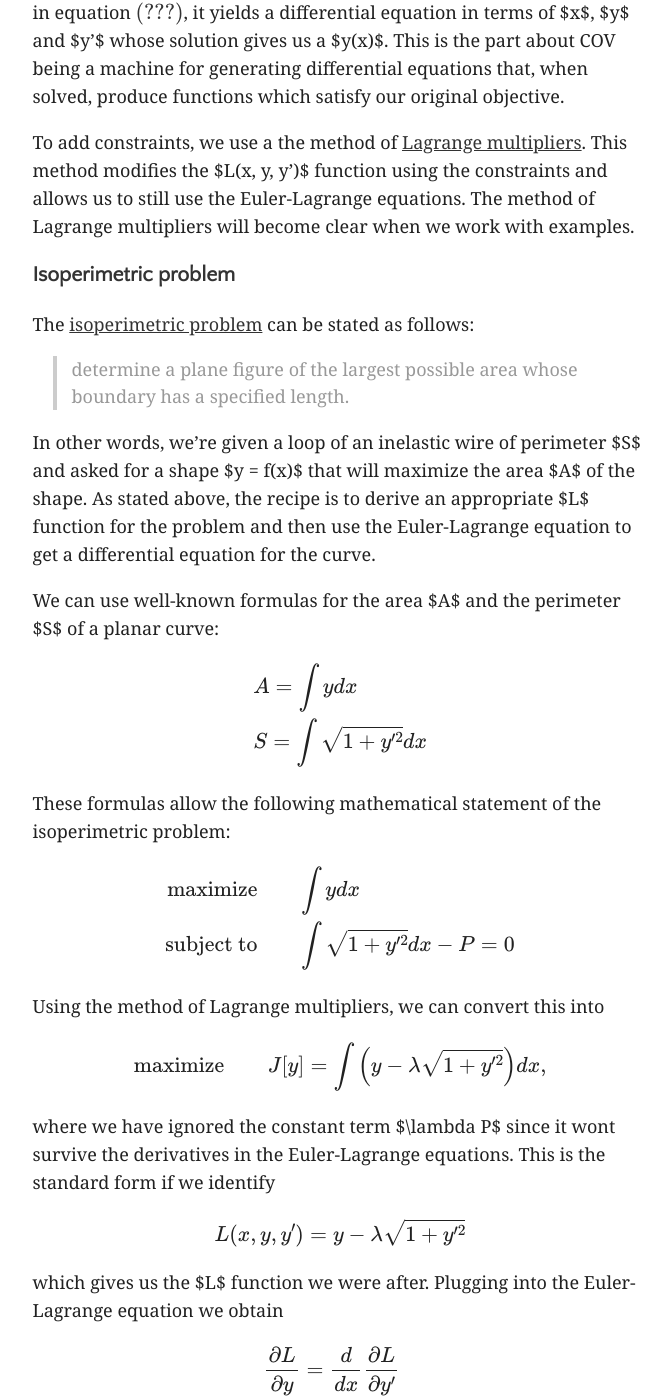
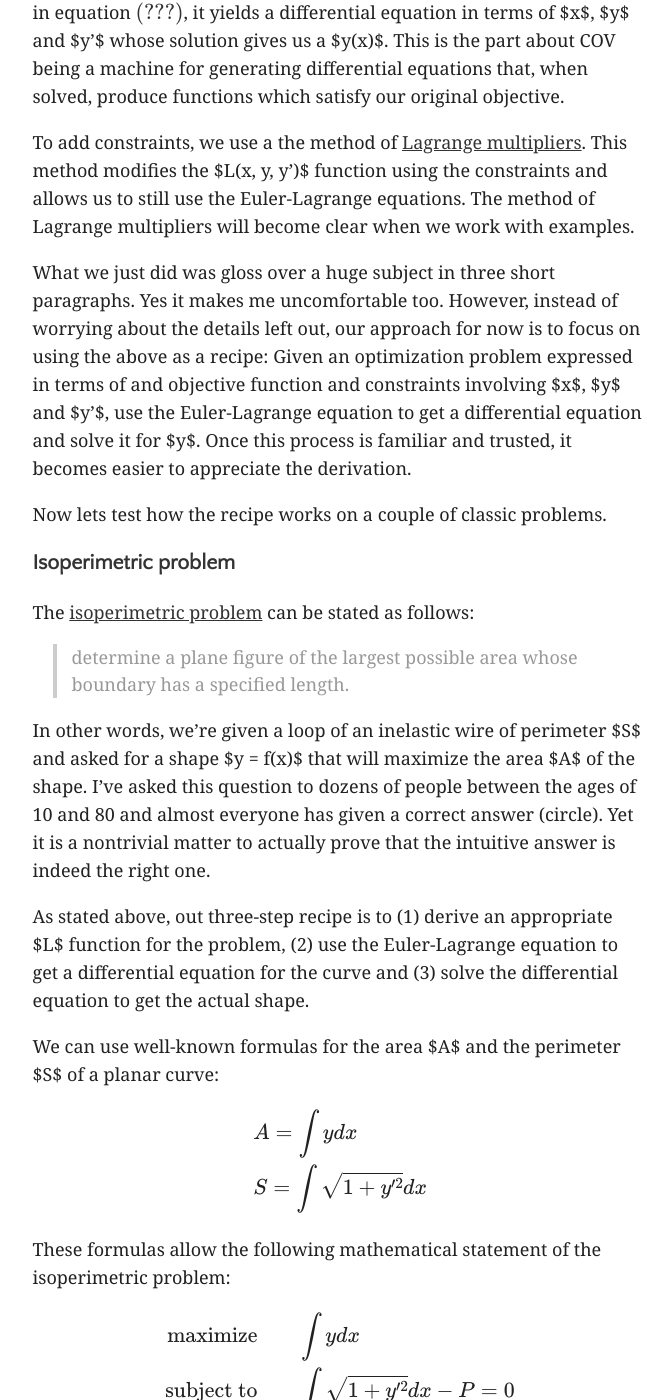
Before and after one commit to rohan-kekatpure/rohan-kekatpure.github.io, a Jekyll site: the page built from _posts/2020-08-11-calculus-of-variations.md, in a window 1280 px wide and 1400 px high, scrolled down 5388 px. Shown: the whole window, without its empty margins (300-971 px from the left). Built offline with Jekyll 4.4.1, drawn with Linux system fonts in a browser that asks for light colours; formulas are drawn with MathJax 3; some of the changed text lies outside the part shown.

Commit message:
Introduction to  COV

```diff
--- a/_posts/2020-08-11-calculus-of-variations.md
+++ b/_posts/2020-08-11-calculus-of-variations.md
@@ -112,11 +112,11 @@ $$
 Any subroutine which calculates the mean, median, variance, or area, of an input function is a functional. Objective
 functions used in machine learning algorithms are functionals. There are examples of functionals in scientific libraries
 (e.g. [numerical integration using Simpson's
-rule](https://docs.scipy.org/doc/scipy/reference/generated/scipy.integrate.simps.html)). Fourier transform, on the
-other hand, is _not_ a functional by our definition. A Fourier transform calculator takes in a function and outputs
+rule](https://docs.scipy.org/doc/scipy/reference/generated/scipy.integrate.simps.html)).
+Fourier transform, on the other hand, is _not_ a functional by our definition since it takes in a function and outputs
 another function, not a scalar.
 
-For a calculus of variations problem we cannot write a general recipe like solve $f'(x) = 0$ because finding an $f(x)$
+For a COV problems we cannot write a general recipe like solve $f'(x) = 0$ because finding an $f(x)$
 that minimizes $J[f(x)]$ is a harder problem than finding an $x$ that minimizes $f(x)$. We therefore have to proceed by
 identifying special cases of $J[f]$ and developing special equations for them. The most common special case is one where
 $J$ depends on the _integral_ of a function $L()$ which is itself a function only of $x$, $y =f(x)$ and $y'= f'(x)$.
@@ -156,6 +156,14 @@ To add constraints, we use a the method of [Lagrange multipliers](https://en.wik
 This method modifies the $L(x, y, y')$ function using the constraints and allows us to still use the Euler-Lagrange
 equations. The method of Lagrange multipliers will become clear when we work with examples.
 
+What we just did was gloss over a huge subject in three short paragraphs. Yes it makes me uncomfortable too. However,
+instead of worrying about the details left out, our approach for now is to focus on using the above as a recipe: Given
+an optimization problem expressed in terms of and objective function and constraints involving $x$, $y$ and $y'$, use
+the Euler-Lagrange equation to get a differential equation and solve it for $y$. Once this process is familiar and
+trusted, it becomes easier to appreciate the derivation.
+
+Now lets test how the recipe works on a couple of classic problems.
+
 ### Isoperimetric problem
 
 The
@@ -165,8 +173,13 @@ can be stated as follows:
 >determine a plane figure of the largest possible area whose boundary has a specified length.
 
 In other words, we're given a loop of an inelastic wire of perimeter $S$ and asked for a shape $y = f(x)$ that will
-maximize the area $A$ of the shape. As stated above, the recipe is to derive an appropriate $L$ function for the problem
-and then use the Euler-Lagrange equation to get a differential equation for the curve.
+maximize the area $A$ of the shape. I've asked this question to dozens of people between the ages of 10 and 80 and
+almost everyone has given a correct answer (circle). Yet it is a nontrivial matter to actually prove that the
+intuitive answer is indeed the right one.
+
+As stated above, out three-step recipe is to (1) derive an appropriate $L$ function for the problem, (2) use the
+Euler-Lagrange equation to get a differential equation for the curve and (3) solve the differential equation to get
+the actual shape.
 
 We can use well-known formulas for the area $A$ and the perimeter $S$ of a planar curve:
 
```
